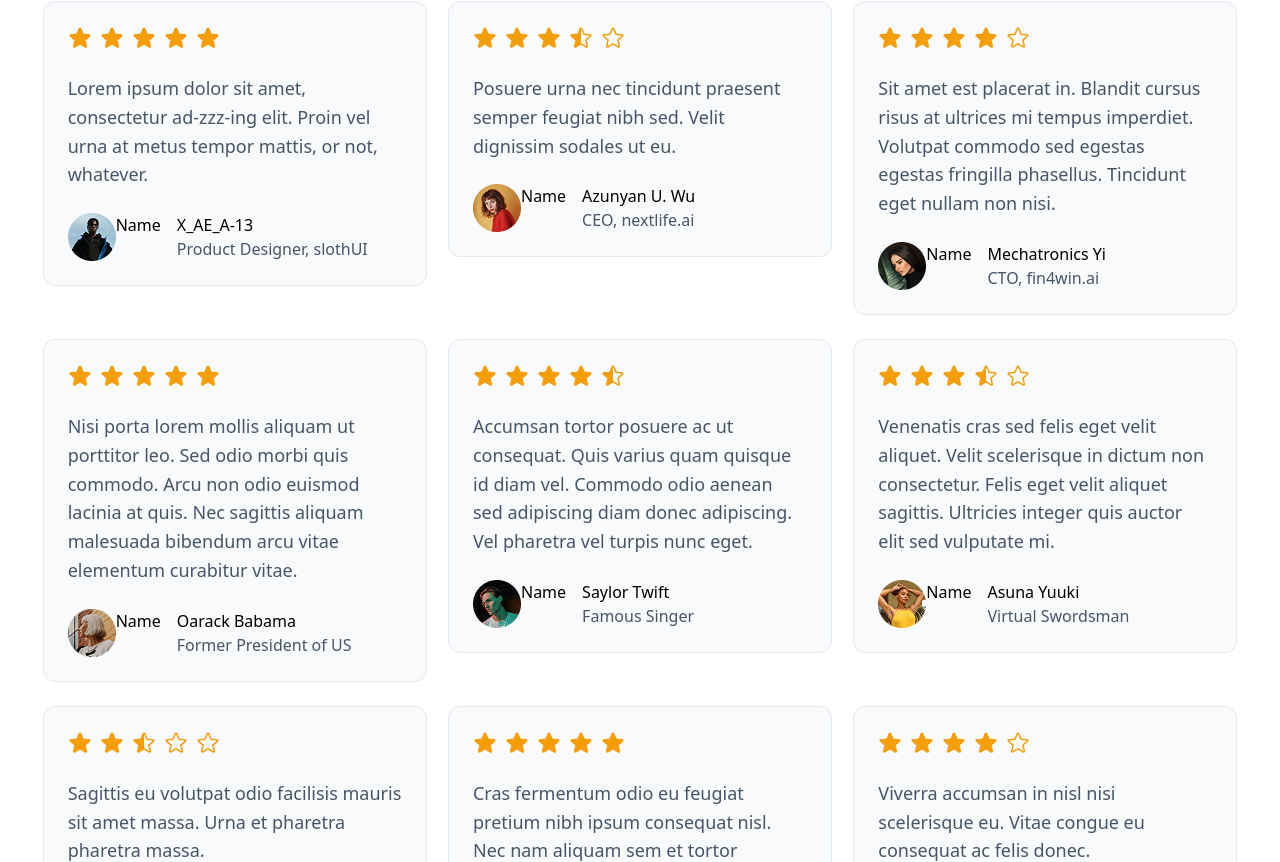
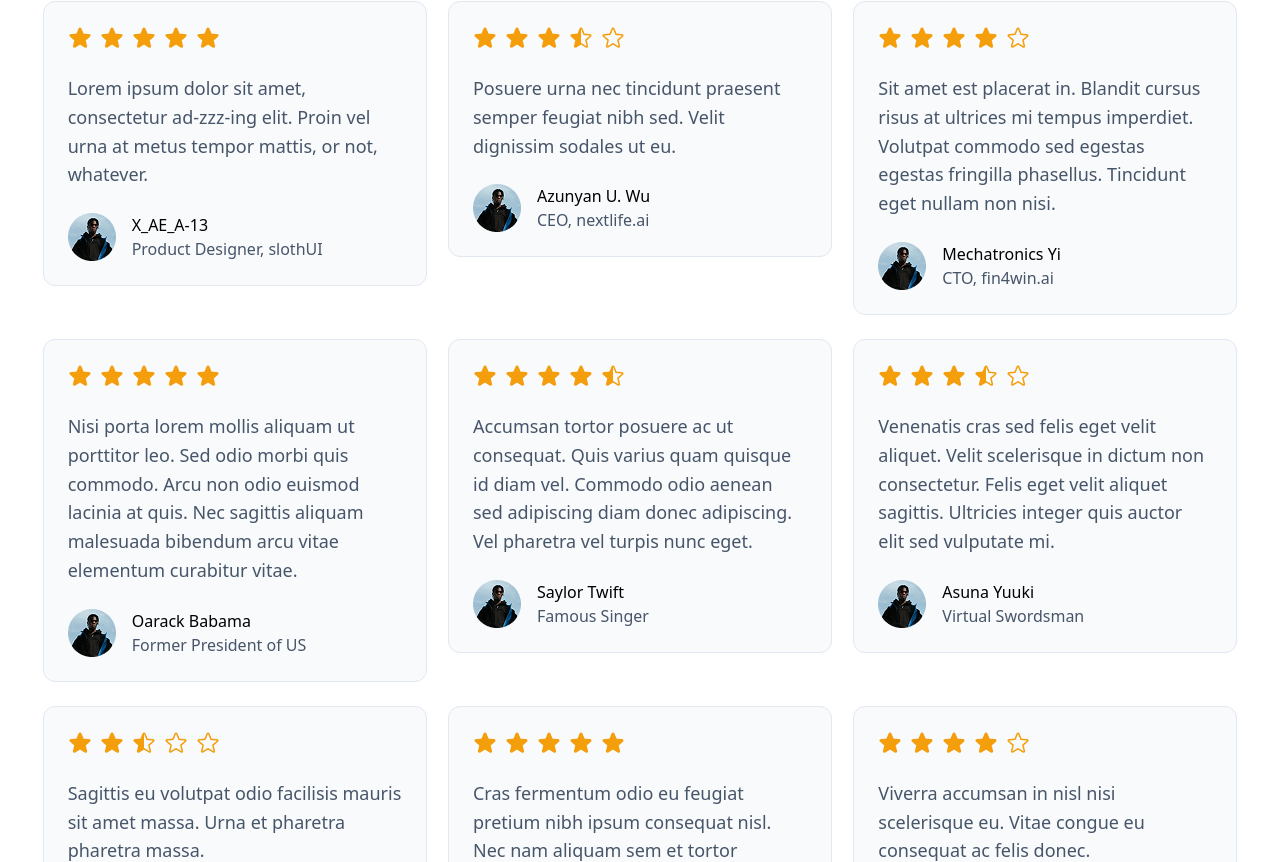
Before and after one commit to Chironzit-Biswas/-Blinto-Task, a React (Vite) app: page / in a window 1280 px wide. Shown: the part 4518-5380 px from the top of the page. Built offline with nearby package versions, Linux system fonts and the light colour scheme.

Commit message:
Final Task update

```diff
--- a/src/components/TestimonialCard.jsx
+++ b/src/components/TestimonialCard.jsx
@@ -1,4 +1,5 @@
 import React from 'react'
+import newAvatar from '../images/Avatar1.png'
 
 const TestimonialCard = ({card}) => {
     const {rating,des,img,title,profile_des}=card
@@ -10,8 +11,9 @@ const TestimonialCard = ({card}) => {
                          <h1 className={'mt-[24px] text-[18px] text-[#475569] leading-[160%]'}>{des}</h1>
                      </div>
                     <div className={'flex mt-[24px]'}>
-                        <img  src={img} alt="AvatarImg"/>
-                         <h1>Name</h1>
+                        {/*<img  src={img} alt="AvatarImg"/>*/}
+                        <img src={newAvatar} alt="avatar"/>
+
                          <div className={'ml-4'}>
                              <h1 className={'font-medium'}>{title}</h1>
                              <p className={'text-[16px] text-[#475569]'}>{profile_des}</p>
```
